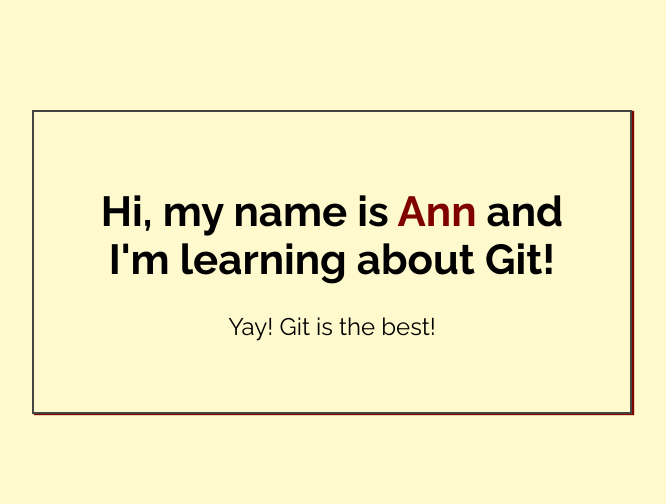
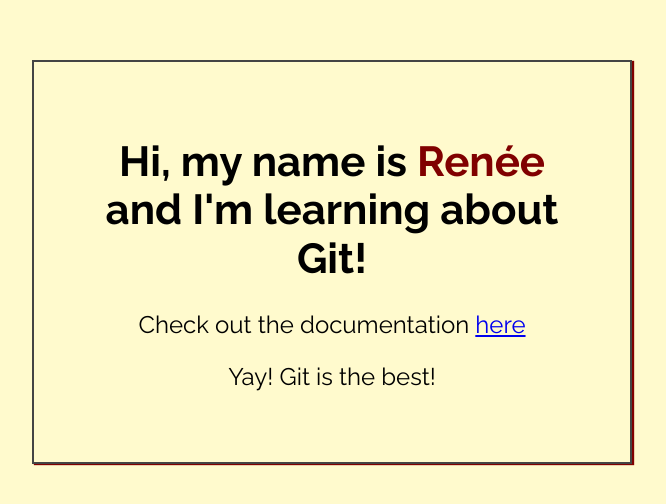
Before and after one commit to walkrrr/Website-Design-for-Seasons-Lawn-Care, a plain HTML site: page my-first-repo/index.html in a window 1280 px wide. Shown: the part 138-642 px from the top of the page, without its empty margins (308-974 px from the left). Drawn offline with Linux system fonts and the light colour scheme.

```diff
--- a/my-first-repo/index.html
+++ b/my-first-repo/index.html
@@ -14,8 +14,8 @@
 <body>
 
     <div class="greeting">
-        <h1>Hi, my name is <span class="highlight">Ann</span> and I'm learning about Git! </h1>
-
+        <h1>Hi, my name is <span class="highlight">Renée</span> and I'm learning about Git! </h1>
+        <p>Check out the documentation <a href="https://www.git-scm.com/doc">here</a></p>
         <p>Yay! Git is the best!</p>
     </div>
 
```
Also changed, not shown: 1 other file.
